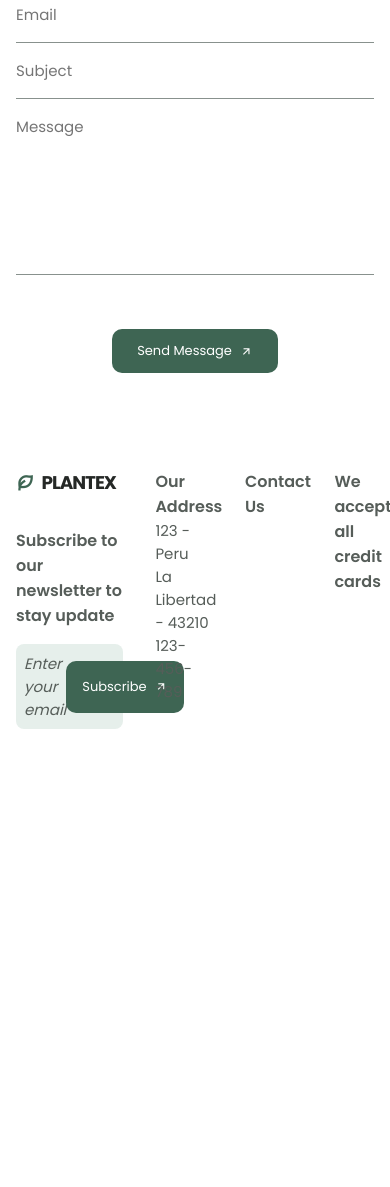
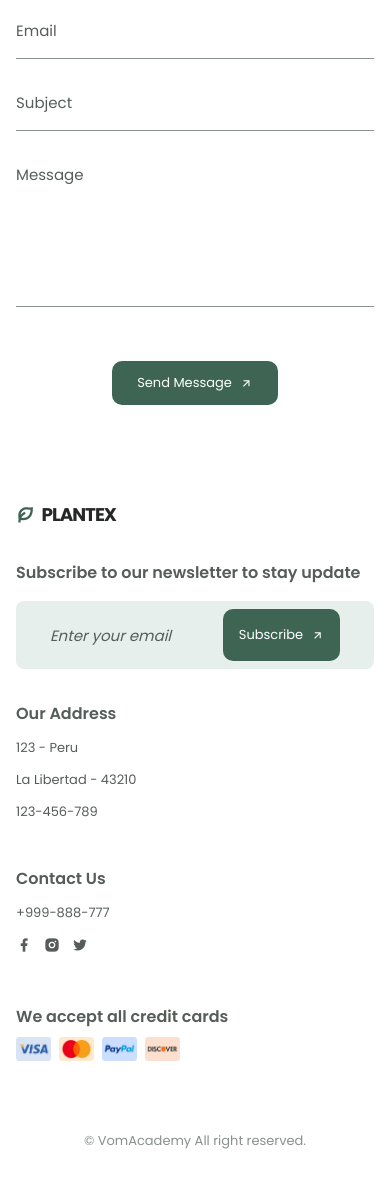
Before and after one commit to hdnjs/Template-Exercise, a plain HTML site: page index.html in a window 390 px wide. Shown: the part 4150-5337 px from the top of the page. Before the commit the page ends 4895 px from the top, so only its background shows below. Drawn offline with nearby package versions, Linux system fonts and the light colour scheme; files whose address does not match are found by name.

Commit message:
1108_ver1

```diff
--- a/css/media.css
+++ b/css/media.css
@@ -26,7 +26,8 @@
     margin: 2rem auto 0;
   }
 
-  section {
+  section,
+  footer {
     padding: 4rem 0 1rem;
   }
 
@@ -140,6 +141,25 @@
   .contact .input-info .form {
     padding: 1rem 0;
   }
+
+  /* ===== Footer Style ===== */
+  .footer .footer-contents {
+    flex-wrap: wrap;
+    row-gap: 2rem;
+  }
+
+  .footer .footer-item {
+    /* !important: css에서 정의하는 값으로 가장 최우선 적용됨. 사용은 최소화함 */
+    width: 50% !important;
+  }
+
+  .footer .footer-item:nth-child(3) {
+    margin-left: 0;
+  }
+
+  .footer .copy {
+    padding: 4rem 0 2rem;
+  }
 }
 
 @media screen and (max-width: 480px) {
@@ -160,6 +180,21 @@
 
   .products .item-image imag {
     transform: translateX(0);
+  }
+
+  /* ===== Footer Style ===== */
+  .footer .footer-contents {
+    flex-wrap: wrap;
+    row-gap: 2rem;
+  }
+
+  .footer .footer-item {
+    /* !important: css에서 정의하는 값으로 가장 최우선 적용됨. 사용은 최소화함 */
+    width: 100% !important;
+  }
+
+  .footer .footer-item:not(:first-child) {
+    padding-left: 0;
   }
 }
 
--- a/css/style.css
+++ b/css/style.css
@@ -104,7 +104,8 @@ img {
   overflow: hidden;
 }
 
-section {
+section,
+footer {
   padding: 8rem 0 1rem;
 }
 
@@ -586,17 +587,37 @@ section {
 
 .contact .form p {
   width: 100%;
+  position: relative;
+}
+
+.contact .form p label {
+  position: absolute;
+  top: 1rem;
+  left: 0;
+  transition: all 0.3s;
+}
+
+/* placeholder-shown: placeholder가 보이는 것을 체크함.
+                      만약 사용자가 값을 입력하면 placeholder가 보이지 않음
+ */
+
+.contact .form p input:not(:placeholder-shown).input:not(:focus) + label {
+  top: -0.5rem;
 }
 
 .contact .form p input,
 .contact .form p textarea {
   width: 100%;
-  padding: 0 0 1rem 0;
+  padding: 1rem 1rem 1rem 0;
   border: none;
   border-bottom: 1px solid var(--text-color-light);
   color: var(--text-color);
   resize: none;
   outline: 0;
+}
+
+.contact .form p .input:focus + label {
+  top: -0.5rem;
 }
 
 .contact .form p textarea {
@@ -655,7 +676,40 @@ section {
   padding: 1rem;
 }
 
-.footer .footer-item .footer-txt {
+.footer .footer-item p {
+  font-size: var(--small-font-size);
+  margin: 0.75rem 0;
+}
+
+.footer .footer-item .footer-social-box {
+  margin-top: 0.75rem;
+  display: flex;
+  column-gap: 0.75rem;
+}
+
+.footer .footer-item .footer-social-box a {
+  font-size: 1rem;
+  color: var(--text-color);
+}
+
+.footer .footer-item .footer-card-box {
+  display: flex;
+  margin-top: 0.5rem;
+  column-gap: 0.5rem;
+}
+
+.footer .footer-item .footer-card-box img {
+  width: 35px;
+}
+
+.footer .copy {
+  padding: 7rem 0 2rem;
+  text-align: center;
+}
+
+.footer .copy p {
+  font-size: var(--small-font-size);
+  color: var(--text-color-light);
 }
 
 /*
--- a/index.html
+++ b/index.html
@@ -375,17 +375,17 @@
             <div class="input-info">
               <form action="#" method="get" class="form">
                 <p class="input-mail">
-                  <input type="text" placeholder="Email" />
+                  <input type="text" placeholder=" " class="input" />
+                  <label for="input">Email</label>
                 </p>
                 <p class="input-subject">
-                  <input type="text" placeholder="Subject" />
+                  <input type="text" placeholder=" " class="input" />
+                  <label for="input">Subject</label>
                 </p>
                 <p class="input-msg">
-                  <textarea
-                    name="message"
-                    id=""
-                    placeholder="Message"
-                  ></textarea>
+                  <textarea name="" id="" placeholder=" " class="input">
+                  </textarea>
+                  <label for="">Message</label>
                 </p>
                 <button type="submit" class="button">
                   Send Message
@@ -399,7 +399,7 @@
         </section>
         <!-- End of Contact Section-->
 
-        <section class="footer" id="footer">
+        <footer class="footer" id="footer">
           <div class="container footer-contents">
             <div class="footer-item">
               <a href="#" class="nav-logo">
@@ -426,12 +426,35 @@
             </div>
             <div class="footer-item">
               <h3 class="footer-title">Contact Us</h3>
+              <p>+999-888-777</p>
+              <p>
+                <div class="footer-social-box">
+                  <a href="#" class="footer-social-link"
+                    ><i class="ri-facebook-fill"></i
+                  ></a>
+                  <a href="#" class="footer-social-link"
+                    ><i class="ri-instagram-fill"></i
+                  ></a>
+                  <a href="#" class="footer-social-link"
+                    ><i class="ri-twitter-fill"></i
+                  ></a>
+                </div>
+              </p>
             </div>
             <div class="footer-item">
               <h3 class="footer-title">We accept all credit cards</h3>
+              <div class="footer-card-box">
+                <a href="#"><img src="img/card1.png" alt=""></a>
+                <a href="#"><img src="img/card2.png" alt=""></a>
+                <a href="#"><img src="img/card3.png" alt=""></a>
+                <a href="#"><img src="img/card4.png" alt=""></a>
+              </div>
             </div>
           </div>
-        </section>
+          <div class="copy">
+            <p>&copy; VomAcademy All right reserved.</p>
+          </div>
+        </footer>
       </main>
     </div>
   </body>
```
Also changed, not shown: 1 other file.
